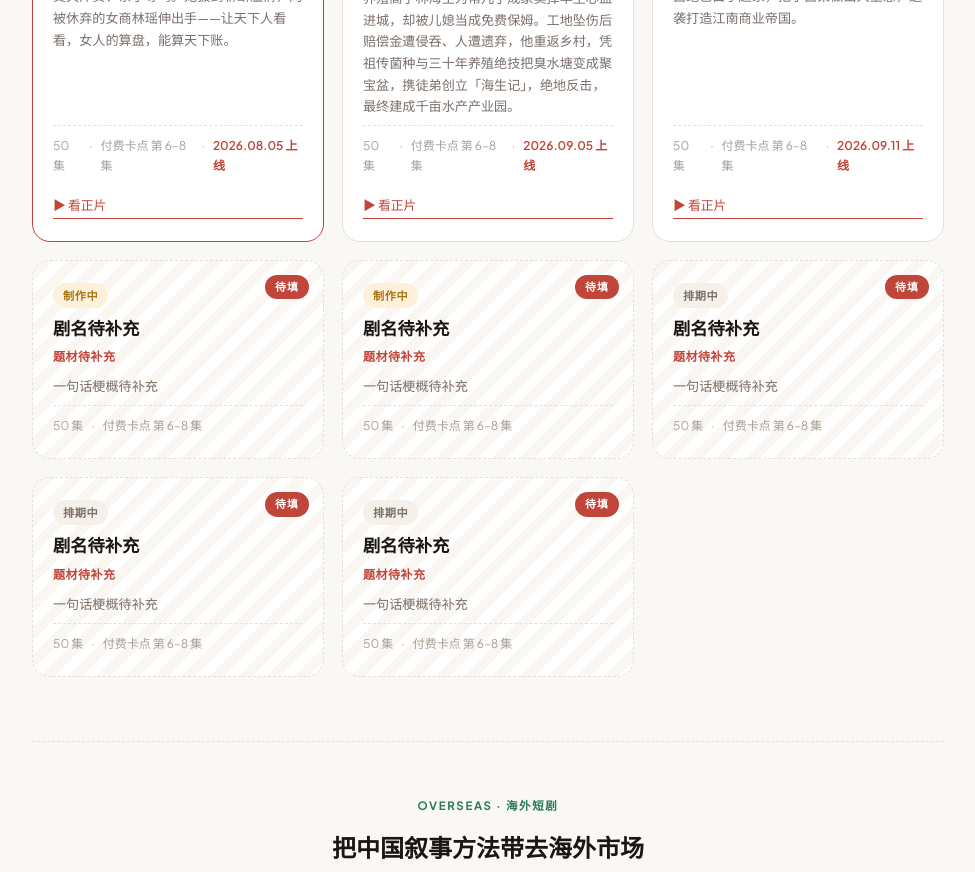
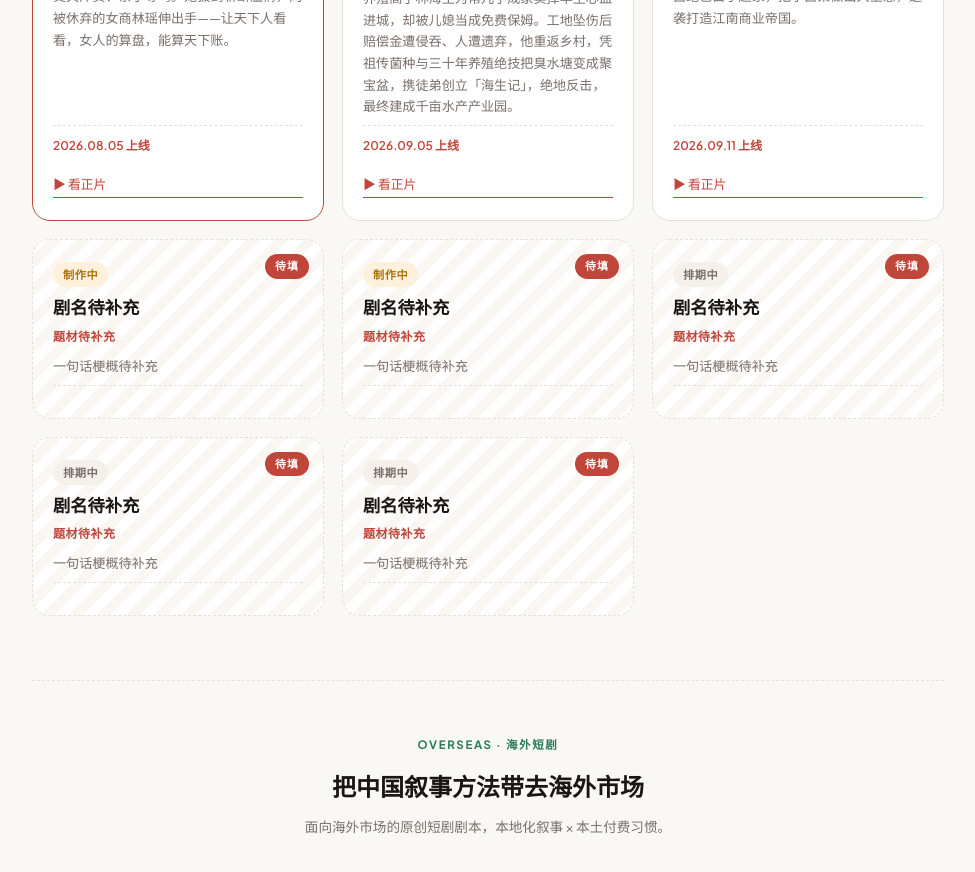
Before and after one commit to DreamHe-ai/hemenghan-portfolio, a React (Vite) app: page / in a window 1280 px wide. Shown: the part 3480-4352 px from the top of the page, without its empty margins (152-1127 px from the left). Built offline with nearby package versions, Linux system fonts and the light colour scheme; a web font is replaced by a local one.

Commit message:
drama: 卡片meta移除集数与付费卡点，仅保留上线时间

```diff
--- a/src/App.tsx
+++ b/src/App.tsx
@@ -246,10 +246,6 @@ export default function App() {
                   <div className="drama-item-genre">{d.genre}</div>
                   <p className="drama-item-logline">{d.logline}</p>
                   <div className="drama-item-meta">
-                    <span>{d.episodes}</span>
-                    <span>·</span>
-                    <span>付费卡点 {d.paywall}</span>
-                    {d.release && <span>·</span>}
                     {d.release && <span className="drama-release">{d.release} 上线</span>}
                   </div>
                   {!d.todo && d.link && (
```
